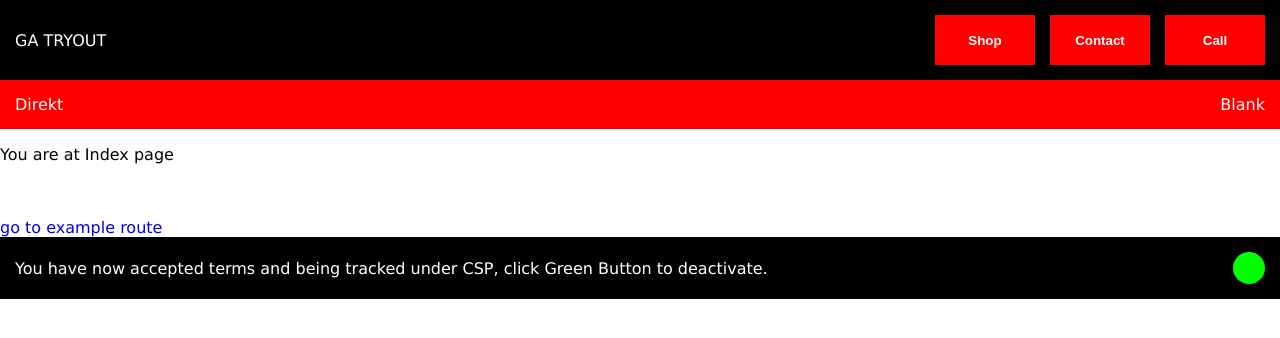
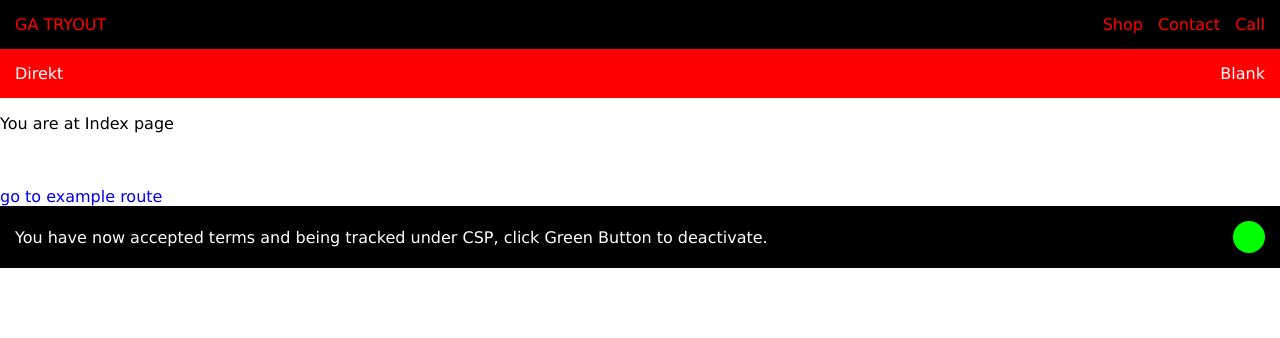
Before and after one commit to firatmelih/ga_tryout_next, a Next.js app: page / in a window 1280 px wide. Shown: the top 338 px of the page. Built offline with nearby package versions, Linux system fonts and the light colour scheme.

Commit message:
click ids

```diff
--- a/src/components/Organism/Nav/Nav.jsx
+++ b/src/components/Organism/Nav/Nav.jsx
@@ -1,11 +1,19 @@
+import Link from 'next/link'
+
 export function Nav() {
   return (
     <nav>
-      <div>GA TRYOUT</div>
+      <Link href="/">GA TRYOUT</Link>
       <div>
-        <button>Shop</button>
-        <button>Contact</button>
-        <button>Call</button>
+        <Link id="shop" href={'#'}>
+          Shop
+        </Link>
+        <Link id="contact" href={'#'}>
+          Contact
+        </Link>
+        <Link id="call" href={'#'}>
+          Call
+        </Link>
       </div>
     </nav>
   )
```
